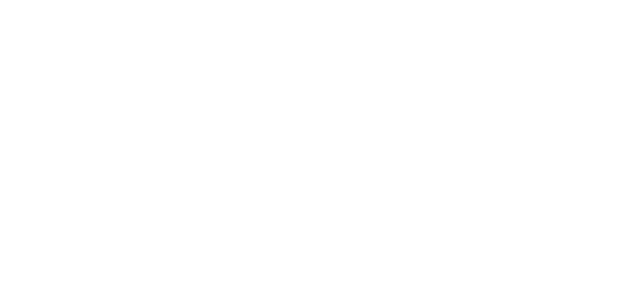
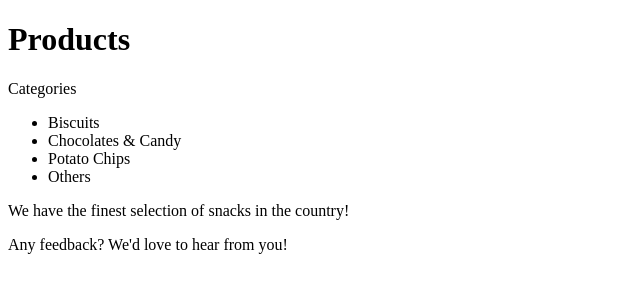
Before and after one commit to edwardngsy/hw1, a plain HTML site: page Page3.html in a window 1280 px wide. Shown: the whole page, without its empty margins (0-640 px from the left). Drawn offline with Linux system fonts and the light colour scheme.

Commit message:
website updated1

```diff
--- a/Page3.html
+++ b/Page3.html
@@ -7,6 +7,15 @@
     <title>Document</title>
 </head>
 <body>
-
+    <h1> Products </h1>
+    <p> Categories </p>
+    <ul>
+        <li> Biscuits </li>
+        <li> Chocolates & Candy </li>
+        <li> Potato Chips </li>
+        <li> Others </li>
+     </ul>
+<p> We have the finest selection of snacks in the country! </p>
+<div> Any feedback? We'd love to hear from you!</div>
 </body>
 </html>
```
Also changed, not shown: Index.html (+1 -1 lines).
